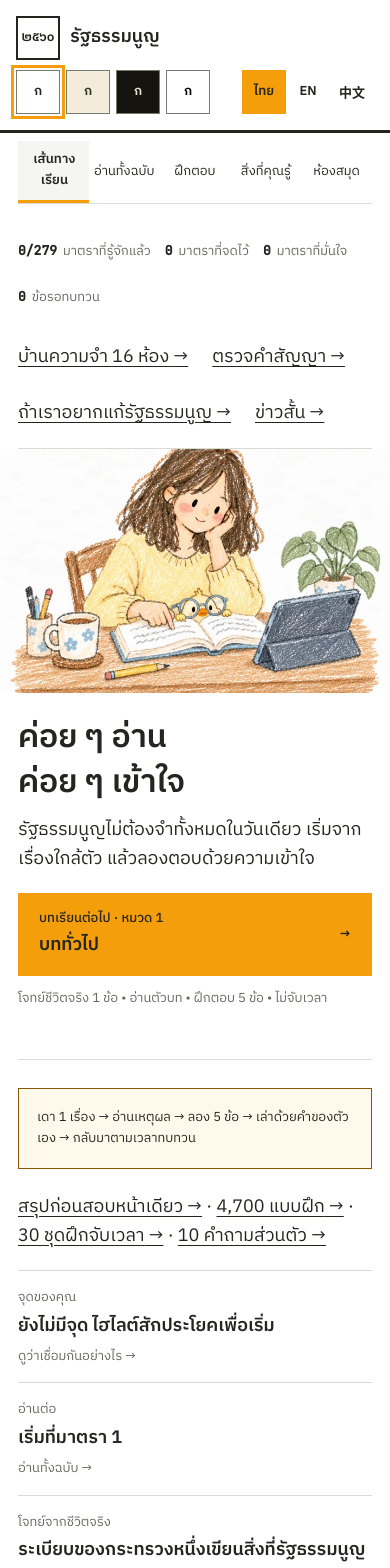
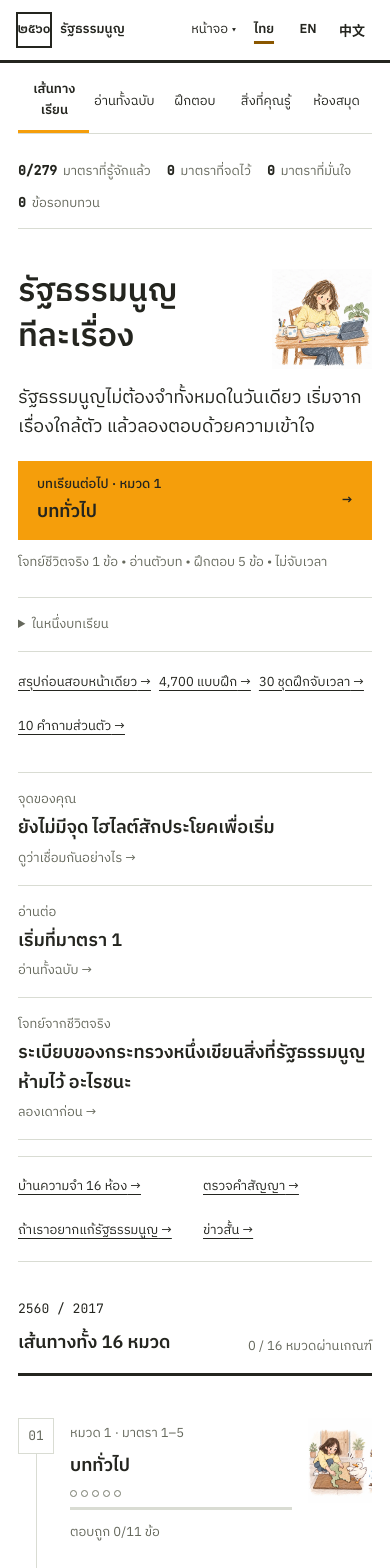
Before and after one commit to Nonarkara/constitution, a Next.js app: page / in a window 390 px wide. Shown: the top 1568 px of the page. Built offline with nearby package versions, Linux system fonts and the light colour scheme.

Commit message:
Refine study layout with restrained Palette composition

```diff
--- a/app/globals.css
+++ b/app/globals.css
@@ -1,4 +1,3 @@
-@import url("/fonts/fonts.css");
 /* Four reading themes. `auto` resolves to light, dark or contrast before first
    paint (inline script in app/layout.tsx); the media blocks cover no-JS. Amber is
    the only UI accent in every theme. tests/theme.test.ts checks contrast. */
@@ -278,8 +277,8 @@ small,
   justify-content: space-between;
   align-items: center;
   gap: 14px;
-  padding: calc(23px + env(safe-area-inset-top, 0px)) calc(32px + env(safe-area-inset-right, 0px)) 23px calc(32px + env(safe-area-inset-left, 0px));
-  max-width: 1600px;
+  padding: calc(12px + env(safe-area-inset-top, 0px)) calc(32px + env(safe-area-inset-right, 0px)) 12px calc(32px + env(safe-area-inset-left, 0px));
+  max-width: 1280px;
   margin: auto;
 }
 .brand {
@@ -294,8 +293,8 @@ small,
   color: var(--paper);
   display: grid;
   place-content: center;
-  width: 64px;
-  height: 64px;
+  width: 44px;
+  height: 44px;
   font-size: var(--body);
 }
 .brand small {
@@ -331,8 +330,11 @@ small,
   padding: 8px 14px;
 }
 .languages button[aria-pressed="true"] {
-  background: var(--accent);
-  color: var(--accent-ink);
+  text-decoration: underline;
+  text-decoration-color: var(--accent-deep);
+  text-decoration-thickness: 3px;
+  text-underline-offset: 8px;
+  color: var(--ink);
 }
 .app-grid {
   display: grid;
@@ -2288,9 +2290,9 @@ mark.hl.has-note {
 /* Composition, 12 Oct 2026: two columns, one hero per page, quiet chrome.
    The darkest, largest thing on a page is the thing to do next. */
 .app-grid {
-  grid-template-columns: 200px minmax(0, 1fr);
+  grid-template-columns: 176px minmax(0, 1fr);
   max-width: 1280px;
-  gap: 56px;
+  gap: 48px;
 }
 .study-strip {
   display: flex;
@@ -2308,16 +2310,19 @@ mark.hl.has-note {
 }
 .hero {
   display: grid;
-  grid-template-columns: minmax(0, 5fr) minmax(0, 6fr);
-  gap: 48px;
-  align-items: center;
-  padding-bottom: 48px;
-  margin-bottom: 40px;
+  grid-template-columns: minmax(0, 1fr) 280px;
+  gap: 32px;
+  align-items: center;
+  padding: 20px 0 28px;
+  margin-bottom: 0;
   border-bottom: 1px solid var(--line);
 }
 .hero-art {
   margin: 0;
-}
+  grid-column: 2;
+  grid-row: 1;
+}
+.hero-copy { grid-column: 1; grid-row: 1; }
 .hero-art img {
   display: block;
   width: 100%;
@@ -2332,8 +2337,8 @@ mark.hl.has-note {
 .hero-cta {
   display: flex;
   width: 100%;
-  max-width: 440px;
-  padding: 14px 20px;
+  max-width: 360px;
+  padding: 12px 18px;
   text-align: left;
   align-items: center;
   gap: 16px;
@@ -2371,18 +2376,18 @@ mark.hl.has-note {
     display: block;
   }
   .hero {
-    grid-template-columns: 1fr;
-    gap: 22px;
-    padding-bottom: 32px;
-    margin-bottom: 28px;
+    grid-template-columns: minmax(0, 1fr) 100px;
+    gap: 12px;
+    padding-bottom: 24px;
+    margin-bottom: 0;
   }
   .hero-art {
-    margin: 0 -18px;
+    align-self: start;
+    margin: 0;
   }
   .hero-art img {
-    aspect-ratio: 4 / 3;
-    object-fit: cover;
-    object-position: center 38%;
+    aspect-ratio: 1;
+    object-fit: contain;
   }
   .hero-cta {
     max-width: none;
@@ -2402,7 +2407,7 @@ mark.hl.has-note {
     border-bottom: 0;
   }
   .hero-art img {
-    aspect-ratio: 16 / 10;
+    aspect-ratio: 1;
   }
   .hero-copy .page-kicker {
     margin-bottom: 10px;
@@ -3631,3 +3636,68 @@ footer { flex-wrap:wrap; gap:16px; }
   gap: 12px;
   align-items: center;
 }
+
+/* Palette composition: controls recede, the lesson leads, drawings stay small.
+   Existing theme roles and all learning-state colours remain authoritative. */
+:root { --space-1: 8px; --space-2: 16px; --space-3: 24px; --space-4: 32px; }
+.reading-menu { position: relative; font-size: var(--micro); }
+.reading-menu > summary {
+  min-height: 44px; display: flex; align-items: center; gap: var(--space-1);
+  cursor: pointer; padding-inline: var(--space-1); list-style: none;
+}
+.reading-menu > summary::-webkit-details-marker { display: none; }
+.reading-menu > summary::after { content: "▾"; }
+.reading-menu[open] > summary::after { content: "▴"; }
+.reading-menu .themes {
+  position: absolute; z-index: 6; right: 0; top: calc(100% + var(--space-1));
+  padding: var(--space-2); background: var(--paper); border: 2px solid var(--ink);
+}
+.header .brand { min-height: 44px; }
+.header .brand small { font-size: var(--micro); }
+.sidebar nav .nav-active { background: transparent; }
+.sidebar-note { margin-top: var(--space-4); }
+.study-strip { margin-bottom: var(--space-2); }
+.lesson-method { font-size: var(--micro); color: var(--muted); border-bottom: 1px solid var(--line); }
+.lesson-method > summary { cursor: pointer; padding-block: var(--space-2); min-height: 44px; }
+.lesson-method p { max-width: 64ch; margin-bottom: var(--space-2); }
+.study-resources {
+  display: flex; flex-wrap: wrap; align-items: center; gap: 0 var(--space-2);
+  padding-block: var(--space-1); font-size: var(--micro);
+}
+.study-resources a { min-height: 44px; display: inline-flex; align-items: center; }
+.civic-shortcuts { margin-bottom: var(--space-4); border-block: 1px solid var(--line); font-size: var(--micro); }
+.where { margin-top: var(--space-2); margin-bottom: var(--space-2); }
+.chapter-info > a { float: right; margin: 0 0 var(--space-1) var(--space-2); }
+.chapter-info .palace-picture-small { width: 64px; }
+.chapter-info .stations { clear: none; }
+.chapter-info { display: flow-root; min-width: 0; }
+.chapter-info h3 { overflow-wrap: anywhere; }
+.section-heading { gap: var(--space-2); align-items: end; }
+@media (min-width: 900px) {
+  .where { grid-template-columns: 1fr 1.2fr 1.6fr; }
+}
+@media (min-width: 721px) and (max-width: 1100px) {
+  .hero { grid-template-columns: minmax(0, 1fr) 180px; gap: var(--space-2); }
+  .hero-copy h1 { font-size: var(--display); }
+}
+@media (max-width: 720px) {
+  .header { flex-wrap: nowrap; gap: var(--space-1); padding-block: var(--space-1); }
+  .header-controls { width: auto; gap: 0; }
+  .brand { gap: var(--space-1); font-size: var(--micro); }
+  .brand-mark { width: 36px; height: 36px; flex-shrink: 0; }
+  .languages button { padding-inline: 6px; }
+  .reading-menu > summary { padding-inline: 6px; gap: 4px; }
+  .reading-menu .themes { right: -110px; }
+  main { padding-top: var(--space-1); }
+  .study-strip { gap: 0 var(--space-2); padding-bottom: var(--space-1); border-bottom: 1px solid var(--line); }
+  .hero { position: relative; display: block; padding-top: var(--space-3); }
+  .hero-art { position: absolute; right: 0; top: var(--space-3); width: 100px; }
+  .hero-copy h1 { padding-right: 104px; margin-bottom: var(--space-3); }
+  .hero-copy p { max-width: none; }
+  .hero-cta { max-width: none; }
+  .hero-cta + .micro { margin-bottom: 0; }
+  .study-resources { gap: 0 var(--space-1); }
+  .where-item { padding-block: var(--space-2); }
+  .civic-shortcuts { display: grid; grid-template-columns: 1fr 1fr; gap: 0 var(--space-2); padding-block: var(--space-1); }
+  .section-heading { flex-wrap: wrap; }
+}
--- a/app/layout.tsx
+++ b/app/layout.tsx
@@ -39,6 +39,7 @@ export default function RootLayout({
   return (
     <html lang="th" suppressHydrationWarning>
       <head>
+        <link rel="stylesheet" href="/fonts/fonts.css" />
         <script dangerouslySetInnerHTML={{ __html: themeScript }} />
       </head>
       <body>
--- a/components/Learn.tsx
+++ b/components/Learn.tsx
@@ -54,15 +54,14 @@ export function Learn() {
     );
   return (
     <>
-      {/* One dominant element: the drawing and the next step read as a single block. */}
-      <div className="civic-shortcuts"><Link href="/memory/">{tr(lang,"บ้านความจำ 16 ห้อง","16-room memory house","十六间记忆屋")} →</Link><Link href="/civic/">{tr(lang,"ตรวจคำสัญญา","Check the promise","核查承诺")} →</Link><Link href="/amend/">{tr(lang, "ถ้าเราอยากแก้รัฐธรรมนูญ", "If we want to amend it", "如果我们想修宪")} →</Link><Link href="/news/">{tr(lang, "ข่าวสั้น", "Headlines", "新闻标题")} →</Link></div>
+      {/* The next lesson leads; the drawing stays beside it as a memory cue. */}
       <section className="hero">
         <figure className="hero-art" aria-hidden="true">
-          <Image src="/illustrations/reading-pastel.webp" alt="" width={720} height={720} priority sizes="(max-width: 720px) 100vw, 46vw" />
+          <Image src="/illustrations/reading-pastel.webp" alt="" width={720} height={720} priority sizes="(max-width: 720px) 120px, 280px" />
         </figure>
         <div className="hero-copy">
           <h1>
-            {tr(lang, "ค่อย ๆ อ่าน\nค่อย ๆ เข้าใจ", "One section.\nOne small step.", "一条一条读，\n一点一点懂。")}
+            {tr(lang, "รัฐธรรมนูญ\nทีละเรื่อง", "Learn the\nConstitution.", "读懂宪法，\n一次一个概念。")}
           </h1>
           <p>
             {tr(
@@ -92,9 +91,10 @@ export function Learn() {
           </p>
         </div>
       </section>
-      <p className="notice">{tr(lang,"เดา 1 เรื่อง → อ่านเหตุผล → ลอง 5 ข้อ → เล่าด้วยคำของตัวเอง → กลับมาตามเวลาทบทวน","Guess one case → read why → try five questions → explain it yourself → return when review is due","猜一个情境 → 读理由 → 试五题 → 自己解释 → 到期再复习")}</p>
-      <p><Link href="/cram/">{tr(lang,"สรุปก่อนสอบหน้าเดียว","The night-before sheet","考前一页通")} →</Link> · <Link href="/drills/">{tr(lang,"4,700 แบบฝึก","4,700 exercises","4,700道练习")} →</Link> · <Link href="/exam/">{tr(lang,"30 ชุดฝึกจับเวลา","30 timed study papers","30套计时练习卷")} →</Link> · <Link href="/polls/">{tr(lang,"10 คำถามส่วนตัว","Ten private polls","十个私人问卷")} →</Link></p>
+      <details className="lesson-method"><summary>{tr(lang,"ในหนึ่งบทเรียน","Inside a lesson","一节课怎么学")}</summary><p>{tr(lang,"เดา 1 เรื่อง → อ่านเหตุผล → ลอง 5 ข้อ → เล่าด้วยคำของตัวเอง → กลับมาตามเวลาทบทวน","Guess one case → read why → try five questions → explain it yourself → return when review is due","猜一个情境 → 读理由 → 试五题 → 自己解释 → 到期再复习")}</p></details>
+      <nav className="study-resources" aria-label={tr(lang,"เตรียมสอบ","Exam preparation","备考资料")}><Link href="/cram/">{tr(lang,"สรุปก่อนสอบหน้าเดียว","The night-before sheet","考前一页通")} →</Link> <Link href="/drills/">{tr(lang,"4,700 แบบฝึก","4,700 exercises","4,700道练习")} →</Link> <Link href="/exam/">{tr(lang,"30 ชุดฝึกจับเวลา","30 timed study papers","30套计时练习卷")} →</Link> <Link href="/polls/">{tr(lang,"10 คำถามส่วนตัว","Ten private polls","十个私人问卷")} →</Link></nav>
       <WhereYouAre signals={signals} chapter={next.number} />
+      <nav className="civic-shortcuts" aria-label={tr(lang,"เรียนรู้จากภาพและเรื่องใกล้ตัว","Pictures and civic questions","图像与公民问题")}><Link href="/memory/">{tr(lang,"บ้านความจำ 16 ห้อง","16-room memory house","十六间记忆屋")} →</Link><Link href="/civic/">{tr(lang,"ตรวจคำสัญญา","Check the promise","核查承诺")} →</Link><Link href="/amend/">{tr(lang, "ถ้าเราอยากแก้รัฐธรรมนูญ", "If we want to amend it", "如果我们想修宪")} →</Link><Link href="/news/">{tr(lang, "ข่าวสั้น", "Headlines", "新闻标题")} →</Link></nav>
       <div className="section-heading">
         <div>
           <span className="mono">2560 / 2017</span>
@@ -124,6 +124,7 @@ export function Learn() {
                 {c.number === 17 ? "T" : String(c.number).padStart(2, "0")}
               </div>
               <div className="chapter-info">
+                {c.number<=16&&<Link href={`/memory/#room-${c.number}`} aria-label={tr(lang,"ภาพช่วยจำหมวดนี้","This chapter’s memory picture","本章记忆图像")}><PalacePicture chapter={c.number} small/></Link>}
                 <span className="micro">
                   {c.number === 17
                     ? tr(
@@ -142,7 +143,6 @@ export function Learn() {
                   )}
                 </span>
                 <h3>{c.title[lang]}</h3>
-                {c.number<=16&&<Link href={`/memory/#room-${c.number}`} aria-label={tr(lang,"ภาพช่วยจำหมวดนี้","This chapter’s memory picture","本章记忆图像")}><PalacePicture chapter={c.number} small/></Link>}
                 <Stations start={c.start} end={c.end} signals={signals} />
                 <div className="mastery-line" aria-label={`${m.percent}%`}>
                   <span style={{ transform: `scaleX(${m.percent / 100})` }} />
--- a/components/Shell.tsx
+++ b/components/Shell.tsx
@@ -52,6 +52,8 @@ export function Shell({ children }: { children: React.ReactNode }) {
           </span>
         </Link>
         <div className="header-controls">
+        <details className="reading-menu">
+          <summary>{tr(lang, "หน้าจอ", "Display", "显示")}</summary>
         <div className="themes" role="group" aria-label={tr(lang, "สีหน้าจอ", "Screen colours", "屏幕配色")}>
           {/* Each swatch is the theme itself: its paper, its ink. */}
           {THEMES.map((t) => (
@@ -67,6 +69,7 @@ export function Shell({ children }: { children: React.ReactNode }) {
             </button>
           ))}
         </div>
+        </details>
         <div className="languages" aria-label={tr(lang, "ภาษา", "Language", "语言")}>
           {(["th", "en", "zh"] as Lang[]).map((l) => (
             <button
@@ -97,7 +100,7 @@ export function Shell({ children }: { children: React.ReactNode }) {
             ))}
           </nav>
           <div className="sidebar-note">
-            <span className="mono">
+            <span className="micro">
               {tr(lang, "สมุดของติ๊กกี้", "Tikky's notebook", "Tikky 的笔记本")}
             </span>
             <p>
```
Also changed, not shown: 2 other files (tests, documents, lock files or other folders).
